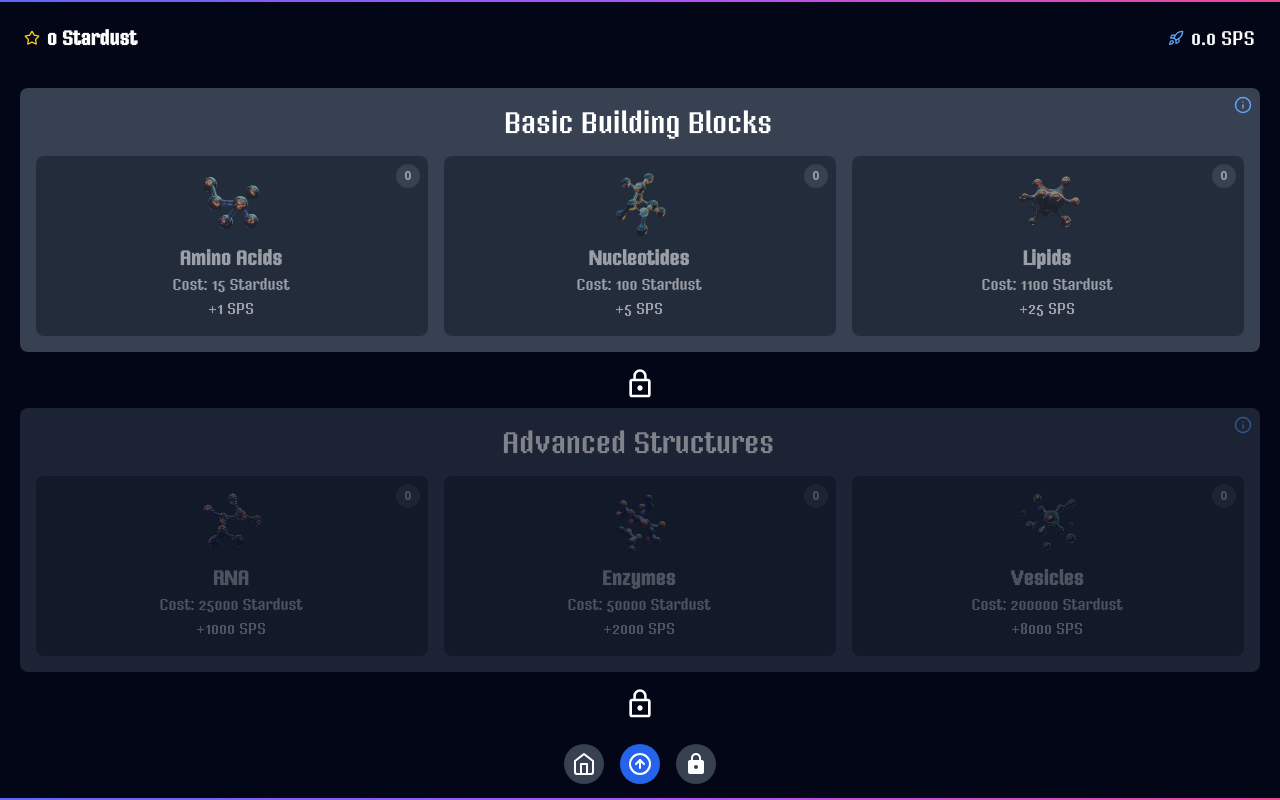
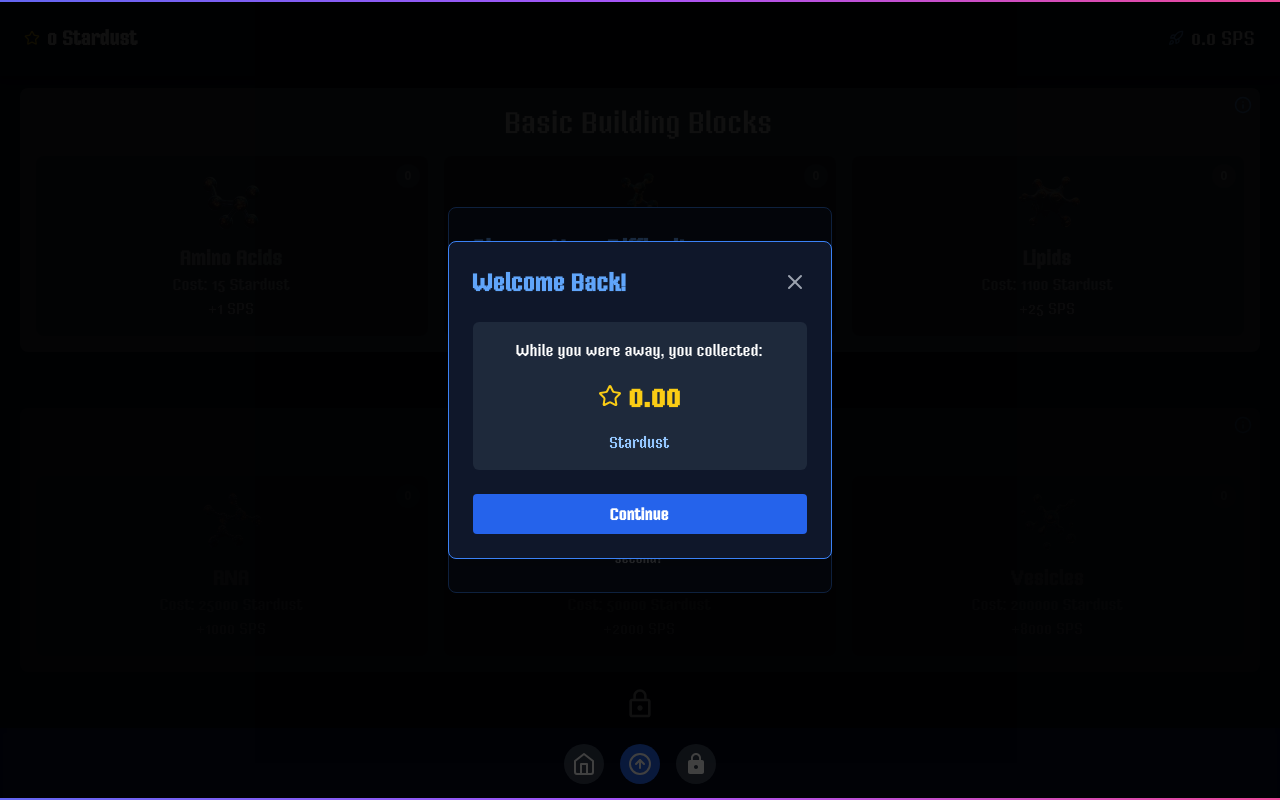
Before and after one commit to Jaydenluse/genesis_clicker, a React (Vite) app: page /upgrades in a window 1280 px wide. Shown: the top 800 px of the page. Built offline with nearby package versions, Linux system fonts and the light colour scheme.

Commit message:
made modal reusable, unlock knowledge when you get a human, added difficulty modal

```diff
--- /dev/null
+++ b/src/components/DifficultyModal.tsx
@@ -0,0 +1,47 @@
+import React from 'react';
+import { LuX, LuShield } from 'react-icons/lu';
+
+const DifficultyModal = ({ isOpen, onClose}) => {
+  if (!isOpen) return null;
+
+  const difficulties = [
+    { name: 'Easy', multiplier: 2, color: 'text-green-400' },
+    { name: 'Normal', multiplier: 1, color: 'text-blue-400' },
+    { name: 'Hard', multiplier: 0.5, color: 'text-red-400' },
+  ];
+
+  return (
+    <div className="fixed inset-0 bg-black bg-opacity-75 flex items-center justify-center z-50">
+      <div className="bg-slate-900 p-6 rounded-lg shadow-xl max-w-sm w-full border border-blue-500">
+        <div className="flex justify-between items-center mb-6">
+          <h2 className="text-2xl font-bold text-blue-400 font-mp">Choose Your Difficulty</h2>
+          <button onClick={onClose} className="text-gray-400 hover:text-white transition-colors">
+            <LuX size={24} />
+          </button>
+        </div>
+        <div className="bg-slate-800 p-4 rounded-md mb-6">
+          <p className="text-white mb-4 font-mp">
+            Select your preferred game difficulty:
+          </p>
+          {difficulties.map((difficulty) => (
+            <button
+              key={difficulty.name}
+              className={`w-full mb-2 p-2 rounded-md ${difficulty.color} hover:bg-opacity-20 bg-opacity-10 transition-colors flex items-center justify-between`}
+            >
+              <span className="font-mp">{difficulty.name}</span>
+              <div className="flex items-center">
+                <LuShield size={18} className="mr-2" />
+                <span className="font-mp">x{difficulty.multiplier}</span>
+              </div>
+            </button>
+          ))}
+        </div>
+        <p className="text-center text-gray-400 font-mp text-sm">
+          Difficulty affects research times? SPS? Clicks per second?
+        </p>
+      </div>
+    </div>
+  );
+};
+
+export default DifficultyModal;
--- a/src/components/Layout.tsx
+++ b/src/components/Layout.tsx
@@ -1,8 +1,9 @@
-import React, { createContext, useState, useContext, useEffect } from 'react';
+import React, { createContext, useState, useContext, useEffect, useRef } from 'react';
 import { Outlet, useNavigate, useLocation } from 'react-router-dom';
 import { LuStar, LuRocket, LuHome, LuArrowUpCircle } from 'react-icons/lu';
 import { GiBrain } from "react-icons/gi";
 import { MdLock } from "react-icons/md";
+import Modal from './Modal';
 
 const GameContext = createContext(null);
 
@@ -29,6 +30,10 @@ const Layout = () => {
     const saved = localStorage.getItem('clickUpgradeCounts');
     return saved ? JSON.parse(saved) : { 'Better Collector': 0, 'Stardust Magnet': 0, 'Quantum Harvester': 0 };
   });
+  const [showOfflineModal, setShowOfflineModal] = useState(false);
+  const [offlineStardust, setOfflineStardust] = useState(0);
+  const [showHumanUpgradeModal, setShowHumanUpgradeModal] = useState(false);
+
 
   const navigate = useNavigate();
   const location = useLocation();
@@ -45,11 +50,56 @@ const Layout = () => {
     },
   ];
 
+  const lastUpdateRef = useRef(Date.now());
+
+  // Idling logic
+  const calculateOfflineProgress = () => {
+    const now = Date.now();
+    const lastUpdate = parseInt(localStorage.getItem('lastUpdate') || '0', 10);
+    const storedSps = parseFloat(localStorage.getItem('sps') || '0');
+    const elapsedSeconds = (now - lastUpdate) / 1000;
+
+    if (elapsedSeconds > 5) {  // Threshold for showing modal
+      const earnedStardust = elapsedSeconds * storedSps;
+      setStardust(prevStardust => {
+        const newStardust = prevStardust + earnedStardust;
+        return newStardust;
+      });
+      setOfflineStardust(earnedStardust);
+      setShowOfflineModal(true);
+    } else {
+      console.log('Not enough time has passed for offline progress');
+    }
+
+    localStorage.setItem('lastUpdate', now.toString());
+  };
+
   useEffect(() => {
+    const handleVisibilityChange = () => {
+      if (!document.hidden) {
+        calculateOfflineProgress();
+      }
+    };
+
+    document.addEventListener("visibilitychange", handleVisibilityChange);
+
+    calculateOfflineProgress();
+
     const timer = setInterval(() => {
-      setStardust(prevStardust => prevStardust + sps / 10);
+      if (!document.hidden) {
+        setStardust(prevStardust => {
+          const newStardust = prevStardust + sps / 10;
+          localStorage.setItem('stardust', newStardust.toString());
+          localStorage.setItem('lastUpdate', Date.now().toString());
+          return newStardust;
+        });
+      }
     }, 100);
-    return () => clearInterval(timer);
+
+    return () => {
+      clearInterval(timer);
+      document.removeEventListener("visibilitychange", handleVisibilityChange);
+    };
   }, [sps]);
 
   useEffect(() => {
@@ -73,6 +123,10 @@ const Layout = () => {
       setSps(prevSps => prevSps + upgrade.sps);
       setUpgradeCounts(prev => ({ ...prev, [upgrade.name]: (prev[upgrade.name] || 0) + 1 }));
     }
+
+    if (upgrade.name === 'Human' && count === 0) {
+      setShowHumanUpgradeModal(true);
+    }
   };
 
   const handleNavigation = (path, locked) => {
@@ -95,8 +149,6 @@ const Layout = () => {
       setClickUpgradeCounts,
       buyUpgrade,
     }}>
-
-
       <div className="min-h-screen bg-slate-950 text-white flex flex-col">
         <header className="bg-slate-950 p-6 flex justify-between items-center sticky top-0 z-40 shadow-md">
           <div className="flex items-center">
@@ -133,6 +185,27 @@ const Layout = () => {
             ))}
           </div>
         </footer>
+
+        <Modal
+          isOpen={showOfflineModal}
+          onClose={() => setShowOfflineModal(false)}
+          title="Welcome Back!"
+          content="While you were away, you collected:"
+          icon="star"
+          value={offlineStardust.toFixed(2)}
+          subtext="Stardust"
+          actionText="Continue"
+        />
+
+        <Modal
+          isOpen={showHumanUpgradeModal}
+          onClose={() => setShowHumanUpgradeModal(false)}
+          title="Congratulations!"
+          content="You have unlocked human knowledge!"
+          icon="brain"
+          subtext="The Knowledge tab is now available"
+          actionText="Explore Knowledge"
+        />
       </div>
     </GameContext.Provider>
   );
--- /dev/null
+++ b/src/components/Modal.tsx
@@ -0,0 +1,42 @@
+import React from 'react';
+import { LuX, LuStar, LuBrain } from 'react-icons/lu';
+
+const Modal = ({ isOpen, onClose, title, content, icon, value, subtext, actionText }) => {
+  if (!isOpen) return null;
+
+  return (
+    <div className="fixed inset-0 bg-black bg-opacity-75 flex items-center justify-center z-50">
+      <div className="bg-slate-900 p-6 rounded-lg shadow-xl max-w-sm w-full border border-blue-500">
+        <div className="flex justify-between items-center mb-6">
+          <h2 className="text-2xl font-bold text-blue-400 font-mp">{title}</h2>
+          <button onClick={onClose} className="text-gray-400 hover:text-white transition-colors">
+            <LuX size={24} />
+          </button>
+        </div>
+        <div className="bg-slate-800 p-4 rounded-md mb-6">
+          <p className="text-white mb-4 font-mp text-center">
+            {content}
+          </p>
+            <div className="flex items-center justify-center space-x-2 mb-4">
+              {icon === 'star' && <LuStar className="text-yellow-400" size={24} />}
+              {icon === 'brain' && <LuBrain className="text-purple-400" size={48} />}
+              <p className="text-3xl font-bold text-yellow-400 font-mp">
+                {value}
+              </p>
+            </div>
+          {subtext && <p className="text-center text-blue-300 font-mp">{subtext}</p>}
+        </div>
+        {actionText && (
+          <button
+            onClick={onClose}
+            className="w-full bg-blue-600 hover:bg-blue-700 text-white font-bold py-2 px-4 rounded transition-colors text-center font-mp"
+          >
+            {actionText}
+          </button>
+        )}
+      </div>
+    </div>
+  );
+};
+
+export default Modal;
--- a/src/components/OfflineProgressModal.tsx
+++ /dev/null
@@ -1,33 +0,0 @@
-import React from 'react';
-import { LuX, LuStar } from 'react-icons/lu';
-
-const OfflineProgressModal = ({ isOpen, onClose, offlineStardust }) => {
-  if (!isOpen) return null;
-
-  return (
-    <div className="fixed inset-0 bg-black bg-opacity-75 flex items-center justify-center z-50">
-      <div className="bg-slate-900 p-6 rounded-lg shadow-xl max-w-sm w-full border border-blue-500">
-        <div className="flex justify-between items-center mb-6">
-          <h2 className="text-2xl font-bold text-blue-400 font-mp">Welcome Back!</h2>
-          <button onClick={onClose} className="text-gray-400 hover:text-white transition-colors">
-            <LuX size={24} />
-          </button>
-        </div>
-        <div className="bg-slate-800 p-4 rounded-md mb-6">
-          <p className="text-white mb-2 font-mp">
-            While you were away, you collected:
-          </p>
-          <div className="flex items-center justify-center space-x-2">
-            <LuStar className="text-yellow-400" size={24} />
-            <p className="text-3xl font-bold text-yellow-400 font-mp">
-              {offlineStardust.toFixed(2)}
-            </p>
-          </div>
-          <p className="text-center text-blue-300 font-mp mt-2">Stardust</p>
-        </div>
-      </div>
-    </div>
-  );
-};
-
-export default OfflineProgressModal;
--- a/src/pages/UpgradeTree.tsx
+++ b/src/pages/UpgradeTree.tsx
@@ -3,6 +3,7 @@ import { LuInfo } from 'react-icons/lu';
 import { MdLockOpen, MdLockOutline } from "react-icons/md";
 import { useGameContext } from '../components/Layout';
 import { aminoAcid, nucleotide, lipid, rna, enzymes, vesicles, prokaryotic, eukaryotic, multicellular, fungi, plants, animals, human } from '../public/images';
+import DifficultyModal from '../components/DifficultyModal';
 
 const UpgradeSection = ({ title, upgrades, unlockCondition, tooltipText, isUnique }) => {
   const { stardust, buyUpgrade, upgradeCounts } = useGameContext();
@@ -60,8 +61,14 @@ const UpgradeSection = ({ title, upgrades, unlockCondition, tooltipText, isUniqu
 };
 
 const UpgradeTree = () => {
-  const { stardust, upgradeCounts } = useGameContext();
+  const { upgradeCounts, sps} = useGameContext();
+  const [showDifficultyModal, setShowDifficultyModal] = useState(false);
 
+  useEffect(() => {
+    if (sps === 0) {
+      setShowDifficultyModal(true);
+    }
+  }, [sps]);
 
 
   const upgradeTiers = [
@@ -139,6 +146,12 @@ const UpgradeTree = () => {
           </React.Fragment>
         ))}
       </div>
+
+      <DifficultyModal
+        isOpen={showDifficultyModal}
+        onClose={() => setShowDifficultyModal(false)}
+      />
+
     </div>
   );
 };
--- a/src/public/images/index.js
+++ b/src/public/images/index.js
@@ -1,5 +1,6 @@
 import stars from './stars.gif';
 import planet from './planet.gif';
+import waterplanet from './water-planet.gif';
 import collector from './better-collector.png';
 import magnet from './magnet.png';
 import harvester from './harvester.png';
@@ -17,6 +18,6 @@ import plants from './plants.png';
 import animals from './animals.png';
 import human from './human.png';
 
-export { stars, planet, collector, magnet, harvester, aminoAcid,
+export { stars, planet, waterplanet, collector, magnet, harvester, aminoAcid,
      nucleotide, lipid, rna, enzymes, vesicles, prokaryotic,
      eukaryotic, multicellular, fungi, plants, animals, human };
```
Also changed, not shown: todo.txt, 1 other file (tests, documents, lock files or other folders).
